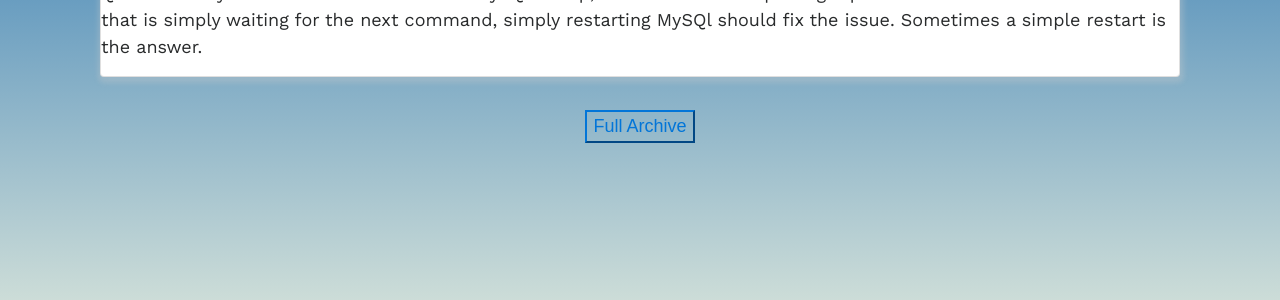
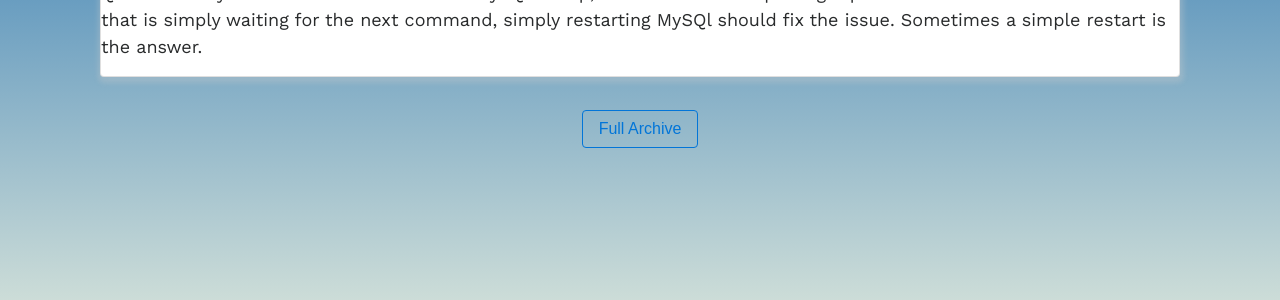
Before and after one commit to alexisolavarria/blog, a Jekyll site: the page built from _posts/Writings/2018-01-02-Fixing-Mysql_Replication.markdown, in a window 1280 px wide. Shown: the part 825-1125 px from the top of the page. Built offline with Jekyll 4.4.1, drawn with Linux system fonts in a browser that asks for light colours; nearby versions of some CDN libraries.

Commit message:
add missing btn class

```diff
--- a/_layouts/default_blog.html
+++ b/_layouts/default_blog.html
@@ -18,7 +18,7 @@
             </div>
             <div class="text-center">
               <a href="/writings.html">
-                <button class="btn-outline-primary">Full Archive</button>
+                <button class="btn btn-outline-primary">Full Archive</button>
               </a>
             </div>
           </div>
```
